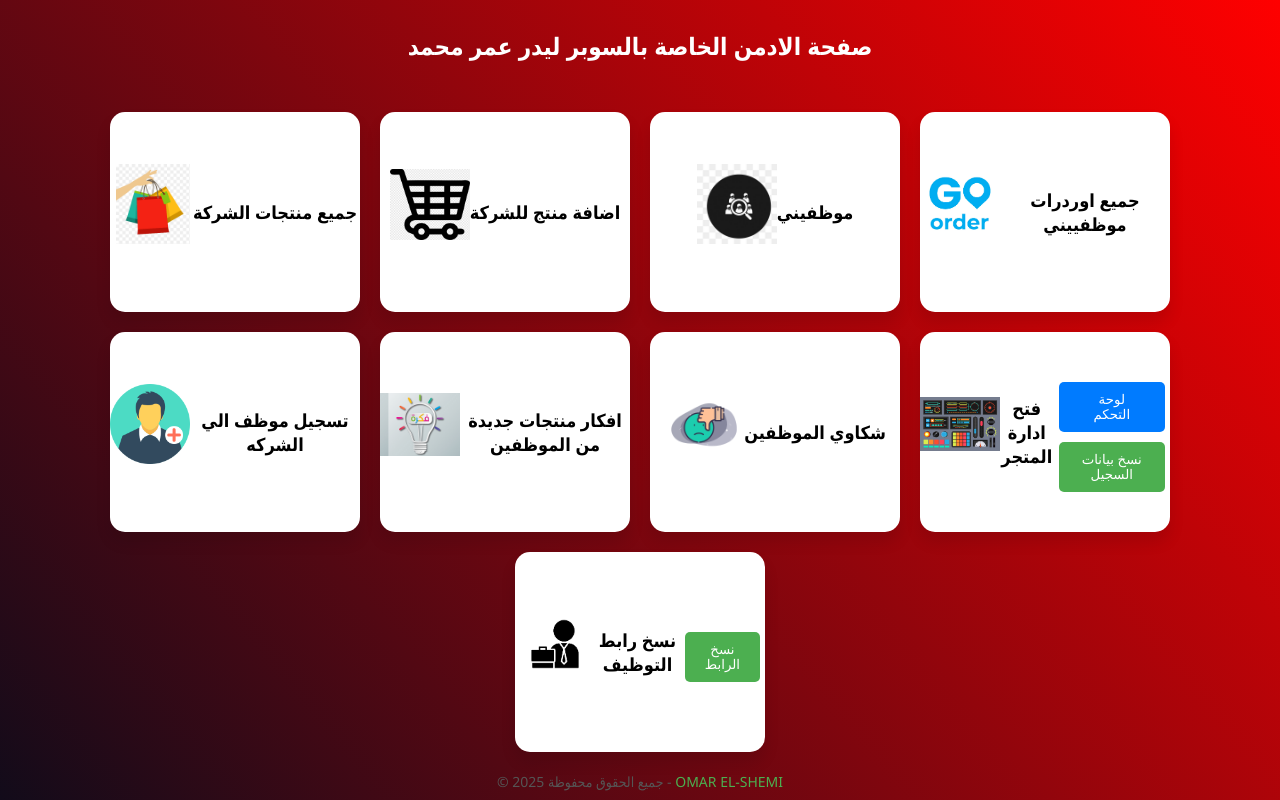
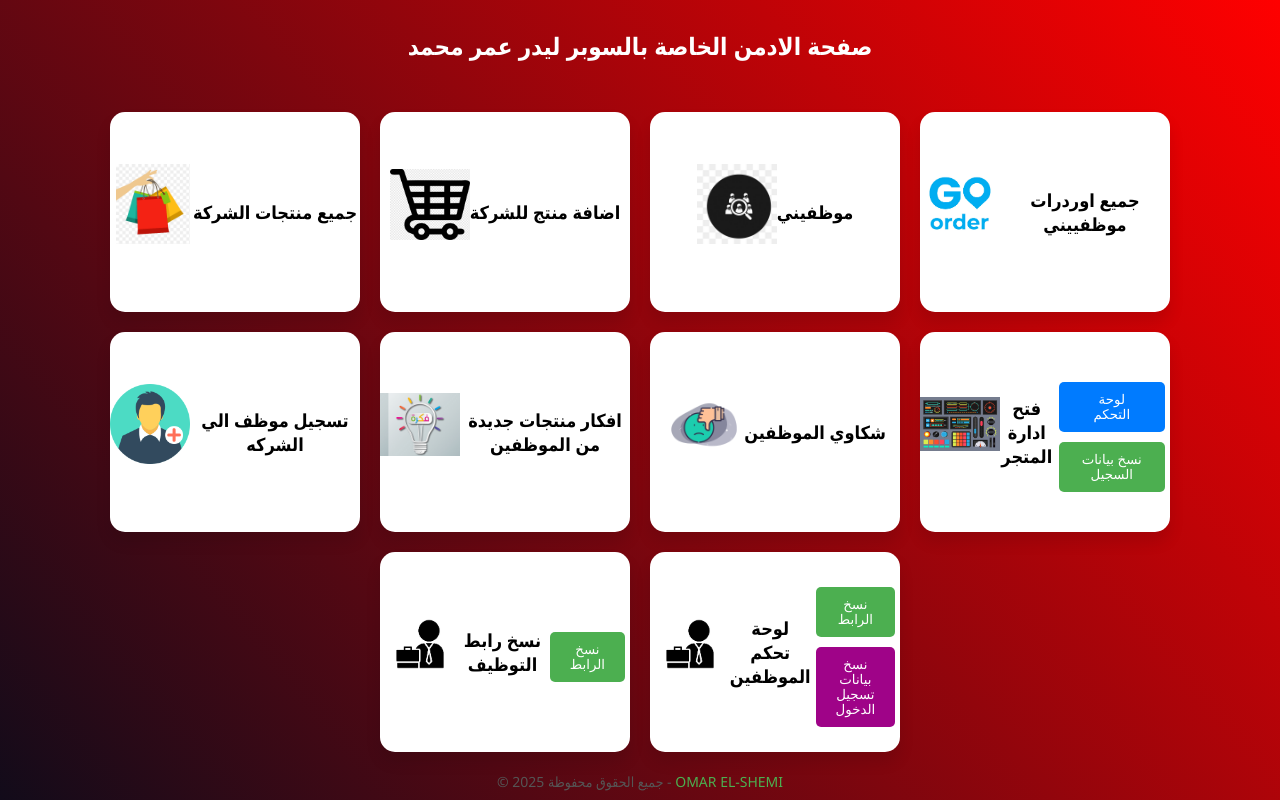
Before and after one commit to omaressamelshime/ledr.123, a plain HTML site: page superledr/omar5204.html in a window 1280 px wide. Drawn offline with Linux system fonts and the light colour scheme.

Commit message:
Update omar5204.html

```diff
--- a/superledr/omar5204.html
+++ b/superledr/omar5204.html
@@ -178,7 +178,18 @@
 </div>
 
 
-
+<div class="tile">
+    <img src="twzef.jpg" alt="لوحة تحكم الموظفين">
+    <h3>لوحة تحكم الموظفين</h3>
+    <div style="text-align: center; margin-top: 10px;">
+        <button onclick="copyLink('https://tard-shop.github.io/tard/')" style="padding: 10px 20px; margin: 5px; background: #4CAF50; color: white; border: none; border-radius: 5px; cursor: pointer;">
+            نسخ الرابط
+        </button>
+       <button onclick="copyLink('اسم المستخدم : omar5204 , وكلمة المرور : mo9556')" style="padding: 10px 20px; margin: 5px; background: #9f0388; color: white; border: none; border-radius: 5px; cursor: pointer;">
+            نسخ بيانات تسجيل الدخول
+        </button>
+    </div>
+</div>
 
 
 </div>
```
